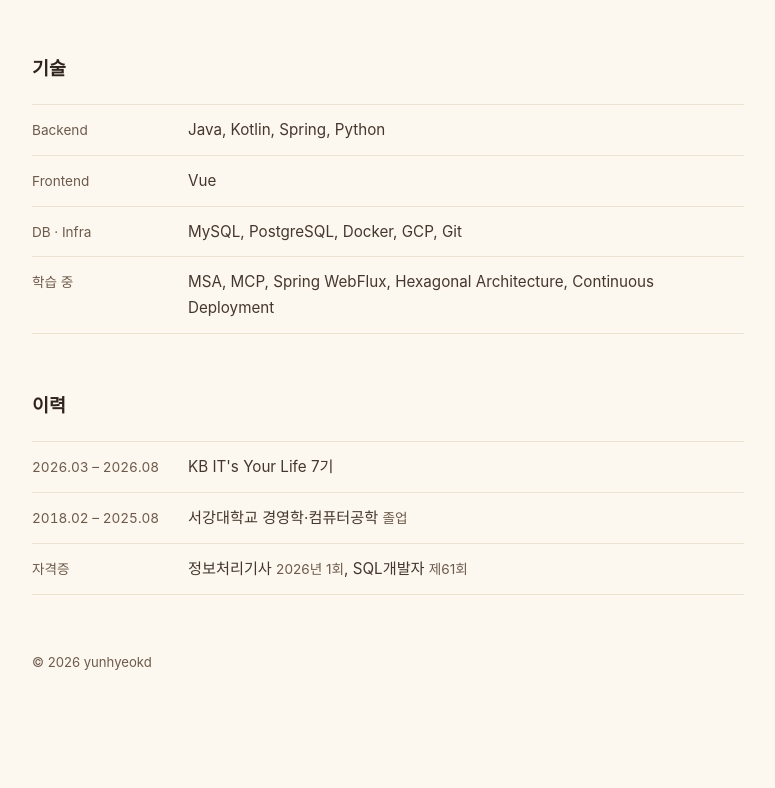
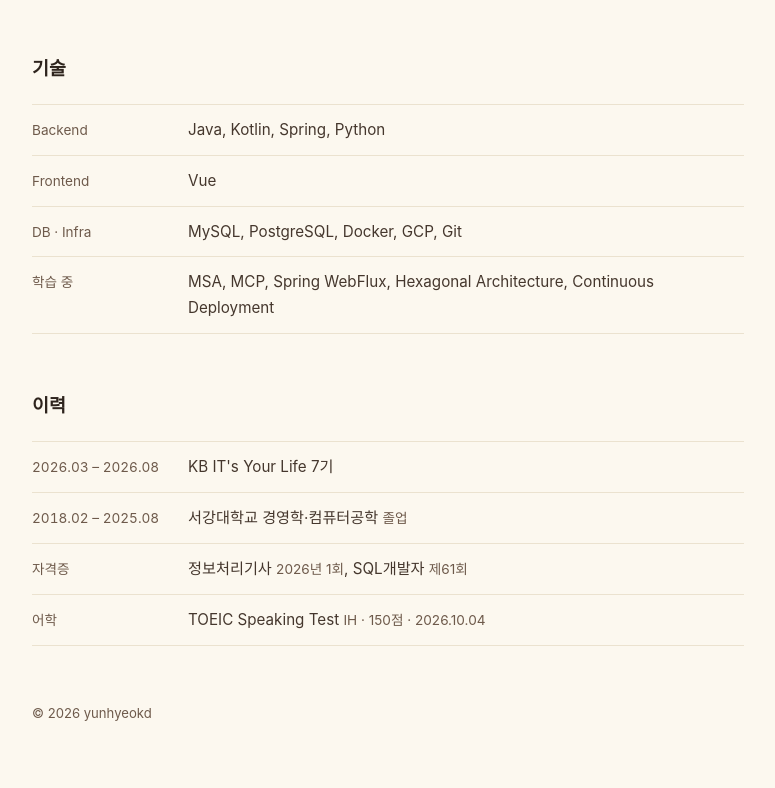
Before and after one commit to yunhyeokd/yunhyeokd.github.io, a plain HTML site: page index.html in a window 1280 px wide. Shown: the part 1184-1972 px from the top of the page, without its empty margins (252-1027 px from the left). Before the commit the page ends 1921 px from the top, so only its background shows below. Drawn offline with Linux system fonts and the light colour scheme; a web font is replaced by a local one.

Commit message:
Add TOEIC Speaking qualification

```diff
--- a/index.html
+++ b/index.html
@@ -180,6 +180,12 @@
             <span class="sub">제61회</span>
           </div>
         </div>
+        <div class="row">
+          <div class="row-label">어학</div>
+          <div class="row-body">
+            TOEIC Speaking Test <span class="sub">IH · 150점 · 2026.10.04</span>
+          </div>
+        </div>
       </section>
     </main>
 
```
